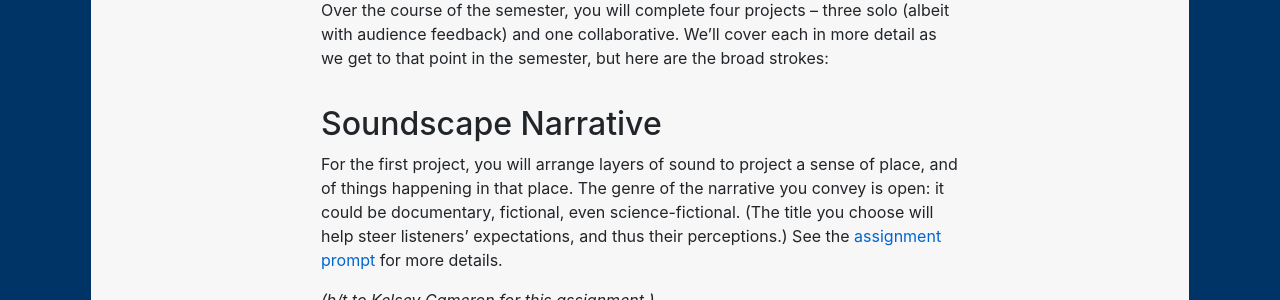
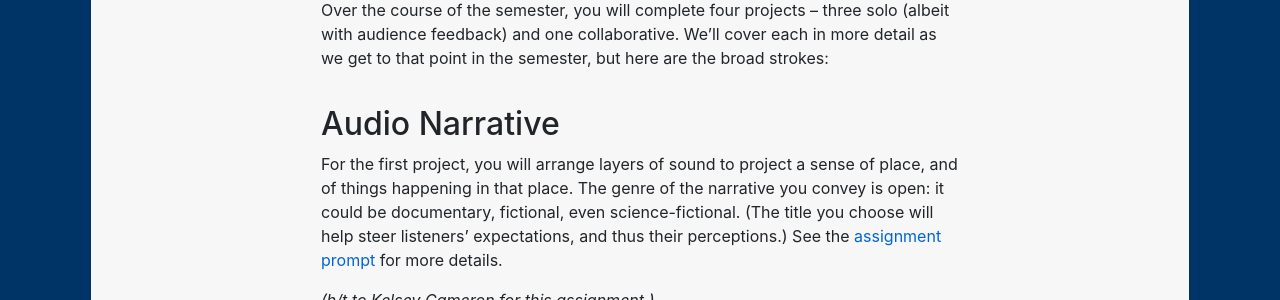
Before and after one commit to benmiller314/cdm2023spring, a Jekyll site: the page built from projects.md, in a window 1280 px wide. Shown: the part 263-563 px from the top of the page. Built offline with Jekyll 4.4.1, drawn with Linux system fonts in a browser that asks for light colours; our own code applies the rules of GitHub Pages for plain Markdown files.

Commit message:
fix name / link to audio narrative project repo

```diff
--- a/projects.md
+++ b/projects.md
@@ -2,9 +2,9 @@
 
 Over the course of the semester, you will complete four projects – three solo (albeit with audience feedback) and one collaborative. We'll cover each in more detail as we get to that point in the semester, but here are the broad strokes:
 
-## Soundscape Narrative
+## Audio Narrative
 
-For the first project, you will arrange layers of sound to project a sense of place, and of things happening in that place. The genre of the narrative you convey is open: it could be documentary, fictional, even science-fictional. (The title you choose will help steer listeners' expectations, and thus their perceptions.) See the [assignment prompt](https://github.com/benmiller314/soundscape{{site.course.slugterm}}#readme) for more details.
+For the first project, you will arrange layers of sound to project a sense of place, and of things happening in that place. The genre of the narrative you convey is open: it could be documentary, fictional, even science-fictional. (The title you choose will help steer listeners' expectations, and thus their perceptions.) See the [assignment prompt](https://github.com/benmiller314/audio-narrative-{{site.course.slugterm}}#readme) for more details.
 
 *(h/t to Kelsey Cameron for this assignment.)*
 
```
